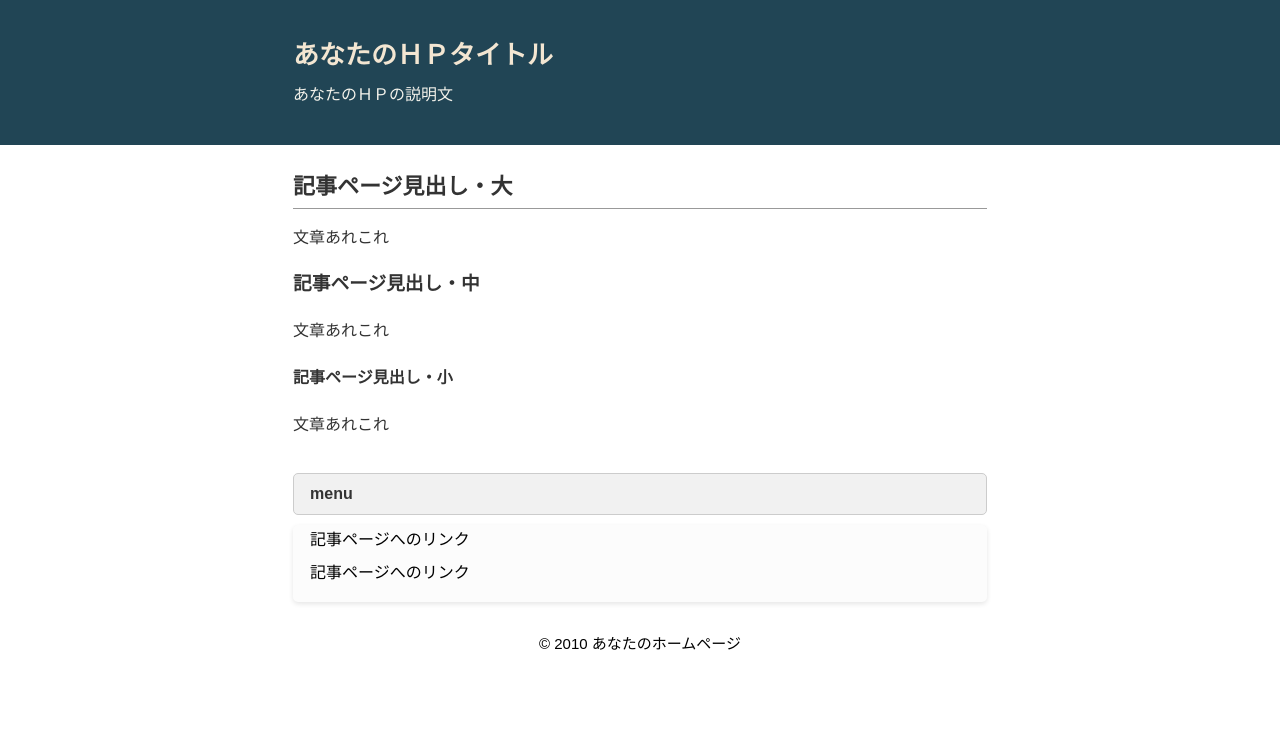
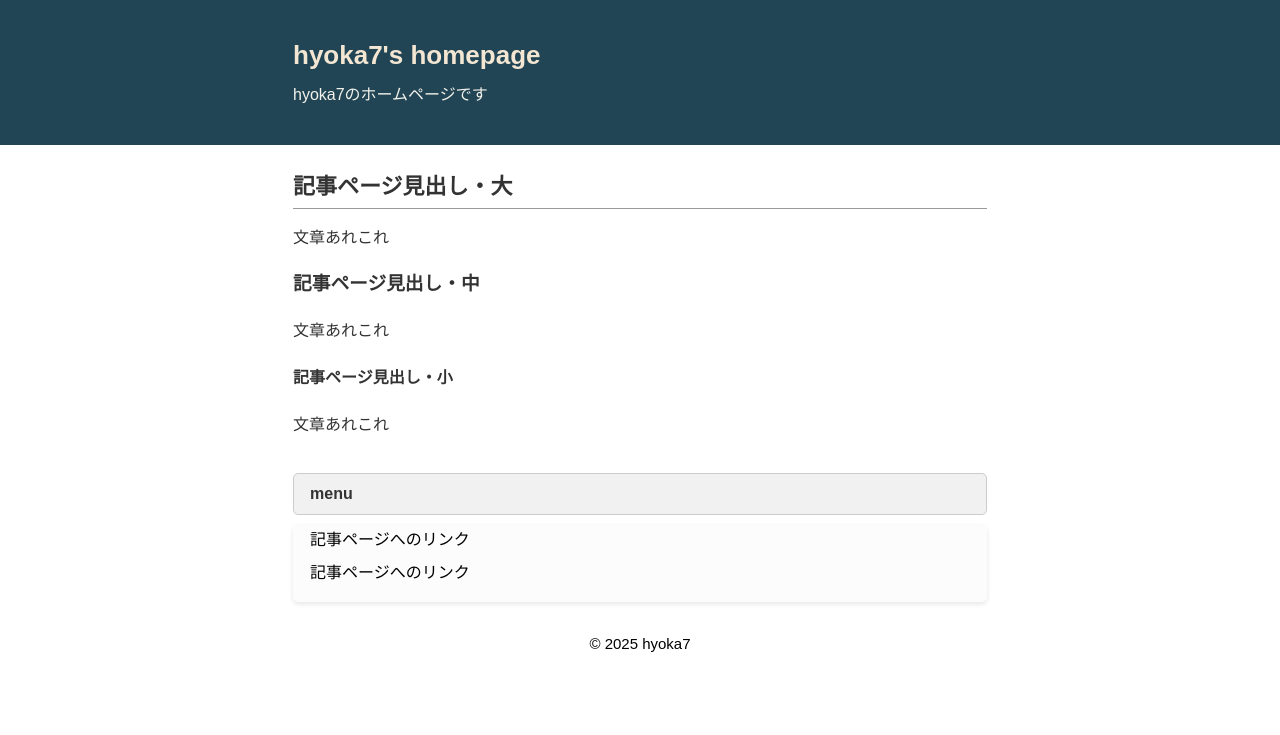
Before and after one commit to Hyoka7/Hyoka7.github.io, a plain HTML site: page index.html in a window 1280 px wide. Drawn offline with Linux system fonts and the light colour scheme.

Commit message:
個人の名前へと変更

```diff
--- a/index.html
+++ b/index.html
@@ -2,16 +2,16 @@
 <html lang="ja">
 <head>
 <meta charset="UTF-8">
-<title>あなたのＨＰタイトル</title>
-<meta name="keywords" content="ページのキーワードA,B,C">
-<meta name="description" content="ページの説明">
+<title>hyoka7's homepage</title>
+<!-- <meta name="keywords" content=""> -->
+<meta name="description" content="hyoka7のホームページ">
 <meta name="viewport" content="width=device-width, initial-scale=1.0">
 <link rel="stylesheet" href="index.css">
 </head>
 <body>
 <div id="outer">
-<header><div id="header-container"><div id="head-inner"><h1>あなたのＨＰタイトル</h1>
-<p class="description">あなたのＨＰの説明文</p></div></div>
+<header><div id="header-container"><div id="head-inner"><h1>hyoka7's homepage</h1>
+<p class="description">hyoka7のホームページです</p></div></div>
 </header>
 <div id="content-wrapper">
 <main>
@@ -36,6 +36,6 @@
 </div>
 </aside>
 </div>
-<footer>© 2010 あなたのホームページ</footer>
+<footer>© 2025 hyoka7</footer>
 </div></body>
 </html>
```
